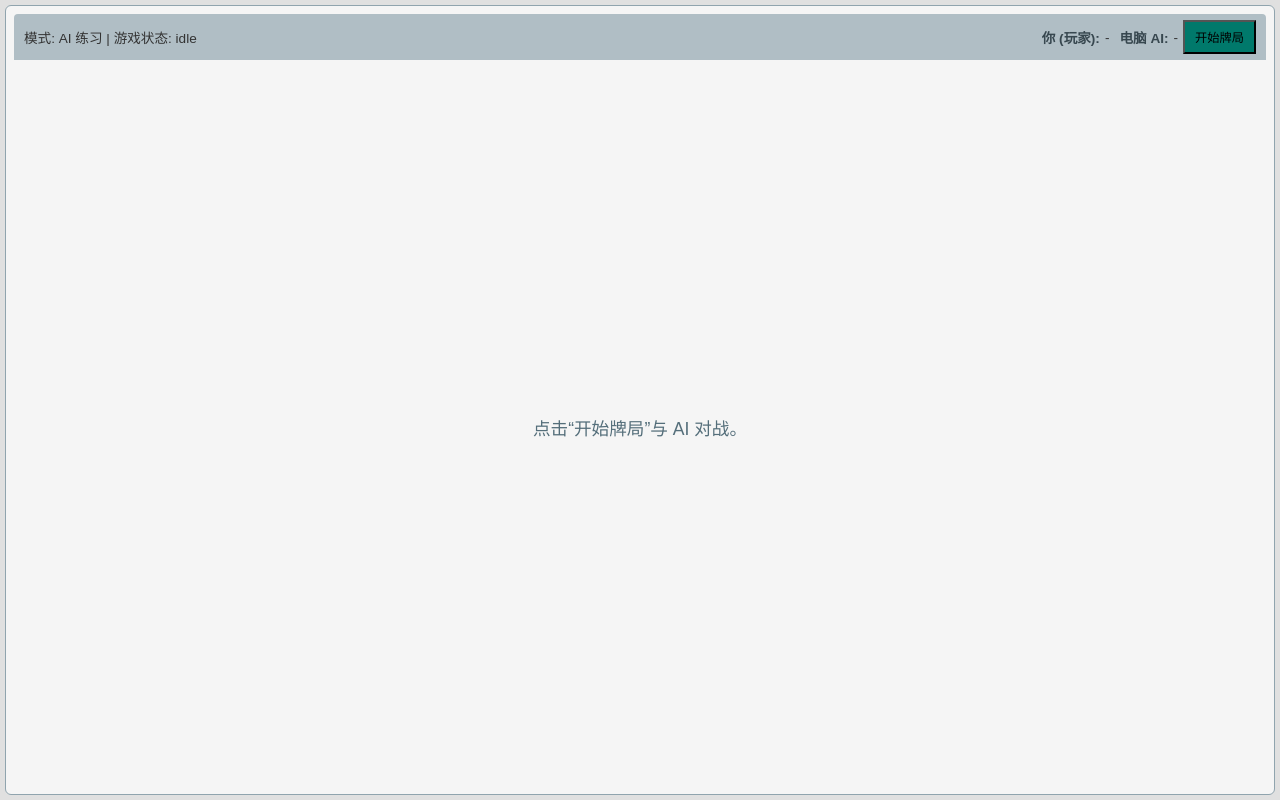
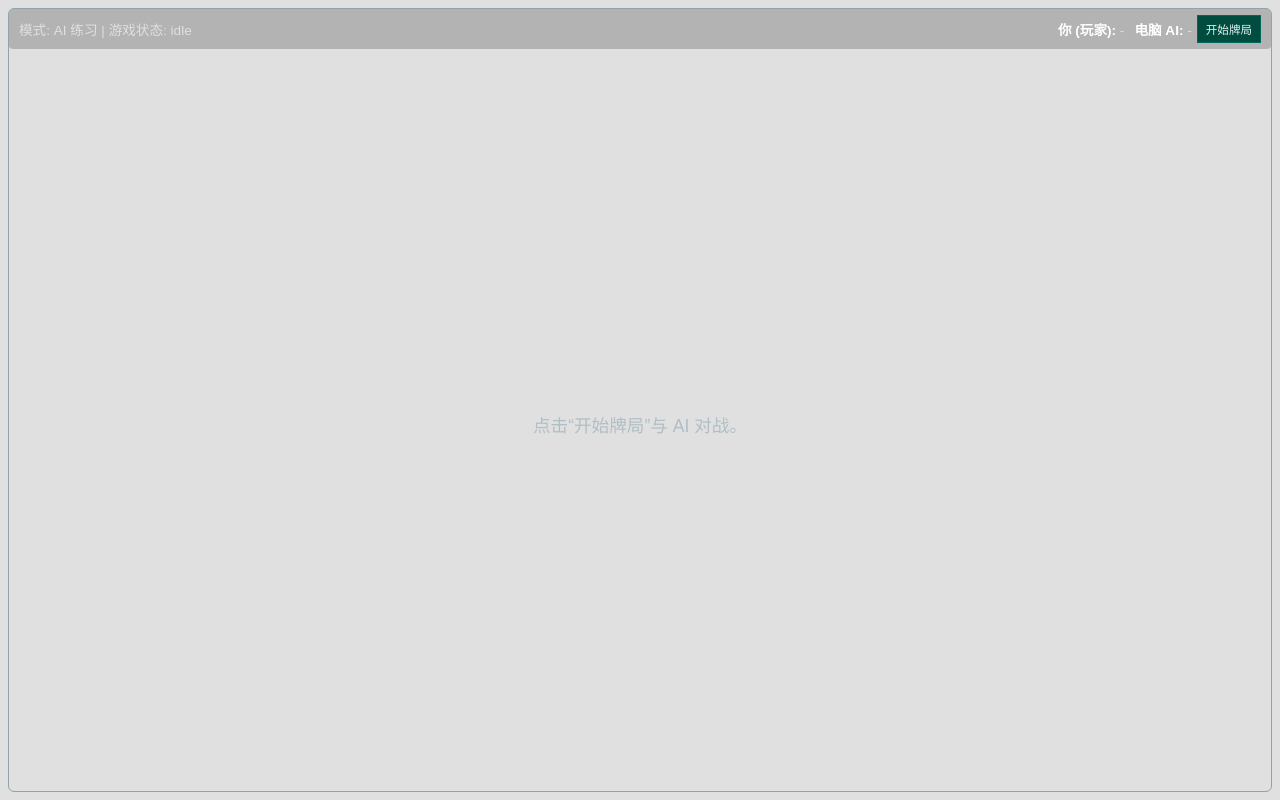
Before and after one commit to wen952555/sss, a Vue app in the folder frontend/: page / in a window 1280 px wide. Built offline with nearby package versions, Linux system fonts and the light colour scheme.

Commit message:
Update App.vue

```diff
--- a/frontend/src/App.vue
+++ b/frontend/src/App.vue
@@ -1,4 +1,5 @@
 <template>
+  <!-- Template is identical to the last working version -->
   <div id="app-container" class="app-flex-container">
     <div v-if="generalError" class="error global-error">{{ generalError }}</div>
 
@@ -26,7 +27,7 @@
         <button @click="startNewAIGame" :disabled="isDealing" class="restart-button-inline">
           {{ playerHandInitial.length > 0 ? '重新开始' : '开始牌局' }}
         </button>
-      </div> <!-- Closing top-info-bar div -->
+      </div>
 
       <GameBoardComponent
         v-if="playerHandInitial.length > 0 || currentLocalGameState === 'showdown'"
@@ -46,19 +47,19 @@
         :aiArrangedHand="aiArrangedHand"
         :isDynamicMiddleDunActive="isDynamicMiddleDunActive"
         class="game-board-main-area app-flex-grow"
-      /> <!-- GameBoardComponent is self-closing and seems correct here -->
+      />
       <div v-else-if="currentLocalGameState === 'idle' && !isDealing" class="idle-message app-flex-grow">
         <p>点击“开始牌局”与 AI 对战。</p>
       </div>
-      <div v-if="isDealing" class="dealing-message app-flex-grow"> <!-- This v-if is independent -->
+       <div v-if="isDealing" class="dealing-message app-flex-grow">
         <p>正在发牌...</p>
       </div>
-    </div> <!-- Closing game-area div -->
-  </div> <!-- Closing app-container div -->
+    </div>
+  </div>
 </template>
 
 <script setup>
-// Script部分与之前相同
+// Script is identical to the last working version
 import { ref, computed, reactive, onMounted } from 'vue';
 import GameBoardComponent from './components/GameBoard.vue';
 import Deck from './game_logic_local/Deck';
@@ -181,12 +182,11 @@ function handleTouchDragEndLogic(payload) {
 }
 
 function handleDragOverSegmentLogic(segmentName) {
-    // For visual feedback if needed
+    // For visual feedback
 }
 
 function performCardMove(cardToMove, fromSegmentName, toSegmentName) {
   if (!cardToMove || typeof cardToMove.id === 'undefined') {
-    console.error("PerformCardMove: Attempted to move an invalid card object:", cardToMove);
     return;
   }
   if (fromSegmentName !== 'initial_hand' && playerArrangedHand[fromSegmentName]) {
@@ -323,39 +323,39 @@ onMounted(() => {
 </script>
 
 <style scoped>
-/* Style 部分与之前相同 */
 .app-flex-container {
   display: flex;
   flex-direction: column;
-  min-height: 100vh;
-  height: 100%;
-  background-color: #e0e0e0;
-  padding: 5px;
+  min-height: 100vh; /* 确保占满视口高度 */
+  height: 100%; /* 尝试强制高度，与body, html的100%配合 */
+  /* background-color: #fff; */ /* App 的背景由 main.css 的 body 控制 */
+  padding: 8px; /* 手机上整体边距小一点 */
   box-sizing: border-box;
-  overflow: hidden;
+  overflow: hidden; /* 防止 App 级别滚动 */
 }
+
 .global-error {
   margin-bottom: 10px;
   flex-shrink: 0;
 }
+
 .game-area {
-  border: 1px solid #90a4ae;
-  background-color: #f5f5f5;
-  border-radius: 6px;
+  /* border: 1px solid #78909c; */ /* 边框颜色可以淡一些或与背景融合 */
+  background-color: transparent; /* 让 App 的深绿色背景透出来 */
+  /* border-radius: 6px; */ /* 可以不需要圆角，如果希望与App边缘对齐 */
   display: flex;
   flex-direction: column;
-  overflow: hidden;
+  flex-grow: 1; /* 占据父元素（.app-flex-container）的剩余空间 */
+  overflow: hidden; /* 确保 game-area 内部滚动 */
+  padding: 0; /* 移除 game-area 的 padding，让子元素控制 */
 }
-.app-flex-grow {
-  flex-grow: 1;
-  display: flex;
-  flex-direction: column;
-  min-height: 0;
-}
+
 .top-info-bar {
-  background-color: #b0bec5;
+  background-color: rgba(0, 0, 0, 0.2); /* 在深绿色背景上的半透明深色条 */
+  color: #e0e0e0; /* 信息栏文字用浅色 */
   padding: 6px 10px;
-  border-radius: 4px 4px 0 0;
+  /* border-radius: 4px 4px 0 0; */ /* 如果 game-area 无圆角，这里也不需要 */
+  margin-bottom: 8px; /* 与下方牌桌的间距 */
   display: flex;
   justify-content: space-between;
   align-items: center;
@@ -364,51 +364,42 @@ onMounted(() => {
   flex-wrap: wrap;
   gap:5px;
 }
-.game-status-mode {
-  margin-right: auto;
-}
-.player-statuses-inline {
-  display: flex;
-  gap: 10px;
-  flex-wrap: nowrap;
-  overflow-x: auto;
-}
-.player-status-item {
-  display: flex;
-  align-items: center;
-  gap: 5px;
-  white-space: nowrap;
-}
 .player-status-item strong {
-  color: #37474f;
+  color: #fff; /* 玩家名字用更亮的颜色 */
 }
 .restart-button-inline {
-  background-color: #00796b !important;
-  padding: 6px 10px !important;
-  font-size: 0.9em !important;
-  white-space: nowrap;
+  background-color: #004d40 !important; /* 更深的绿色按钮 */
+  border: 1px solid #00695c;
+  color: #e0f2f1 !important;
+  padding: 5px 8px !important; /* 按钮再小一点 */
+  font-size: 0.85em !important;
 }
+.restart-button-inline:hover {
+    background-color: #00695c !important;
+}
+
+
 .game-board-main-area {
   margin-top: 0;
-  border-top-left-radius: 0;
-  border-top-right-radius: 0;
+  /* border-radius and border-top related styles can be removed if game-area has no border/radius */
 }
+
 .idle-message, .dealing-message {
     text-align: center;
     padding: 20px;
     font-size: 1.1em;
-    color: #546e7a;
+    color: #b0bec5; /* 在深绿色背景上，提示文字用浅灰色 */
     flex-grow: 1;
     display: flex;
     align-items: center;
     justify-content: center;
 }
-.error {
-    background-color: #ffcdd2;
-    color: #c62828;
+.error { /* 这个是通用的错误提示，颜色也需要调整 */
+    background-color: #ffccbc; /* 浅橙色背景 */
+    color: #bf360c; /* 深橙色文字 */
     padding: 10px;
     border-radius: 4px;
     margin-bottom: 10px;
-    border: 1px solid #ef9a9a;
+    border: 1px solid #ffab91;
 }
 </style>
```
